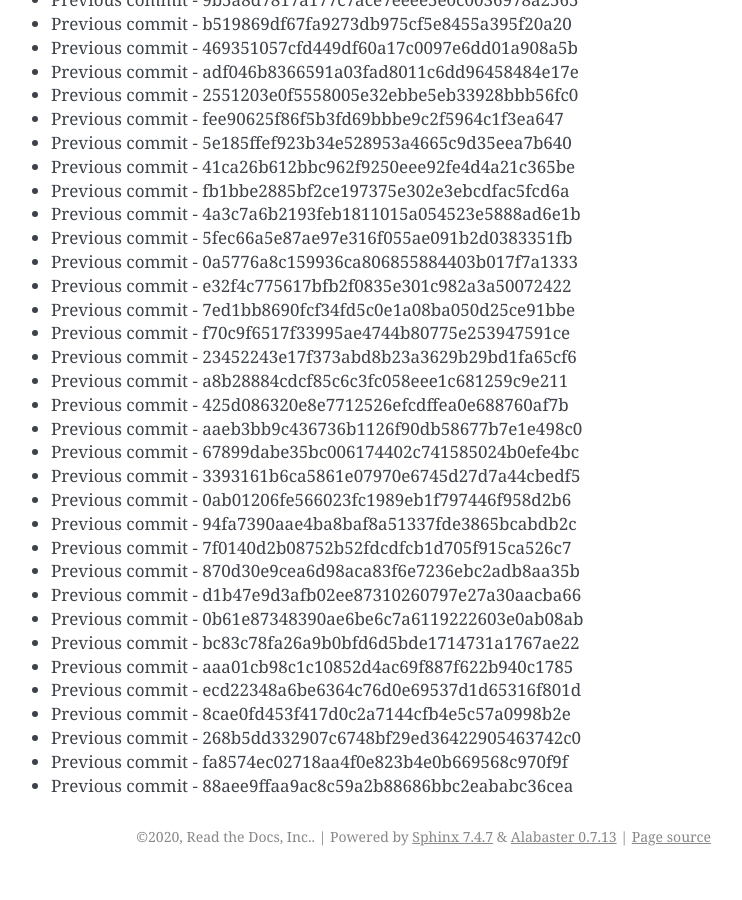
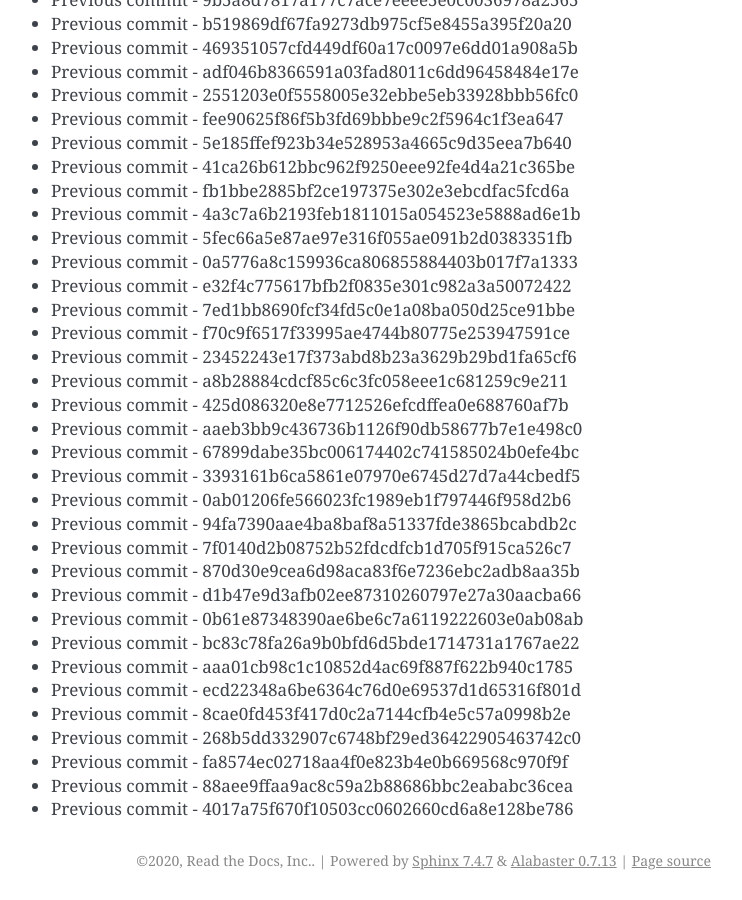
Before and after one commit to readthedocs/rtd-git-stresstest, a Sphinx documentation site: the page built from docs/updates.rst, in a window 1280 px wide and 900 px high, scrolled down 92297 px. Shown: the whole window, without its empty margins (399-1141 px from the left). Built offline with Sphinx 7.4.7, drawn with Linux system fonts in a browser that asks for light colours; before the commit the page ends 93173 px from its top, so only the background shows below that.

Commit message:
Generating commit from previous: 4017a75f670f10503cc0602660cd6a8e128be786

```diff
--- a/docs/updates.rst
+++ b/docs/updates.rst
@@ -3910,3 +3910,4 @@ It can be tested for any performance characteristics.
 * Previous commit - 268b5dd332907c6748bf29ed36422905463742c0
 * Previous commit - fa8574ec02718aa4f0e823b4e0b669568c970f9f
 * Previous commit - 88aee9ffaa9ac8c59a2b88686bbc2eababc36cea
+* Previous commit - 4017a75f670f10503cc0602660cd6a8e128be786
```
